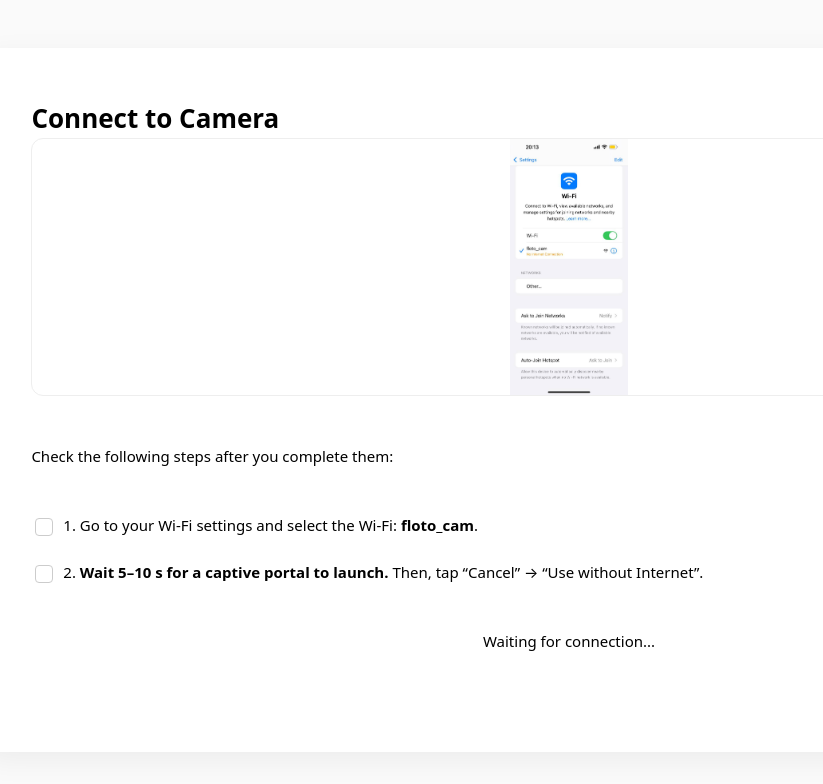
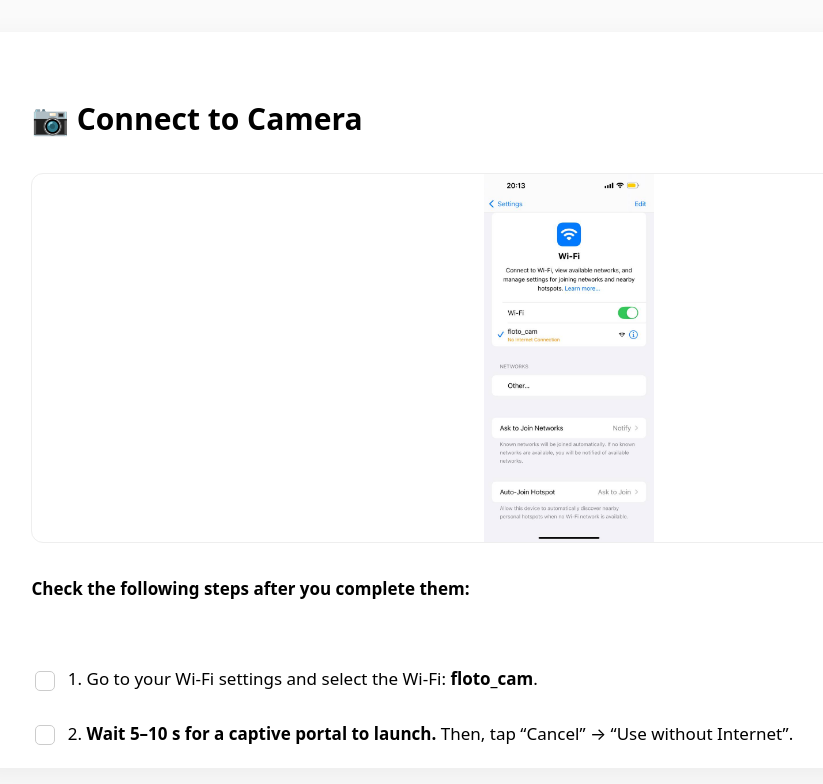
Before and after one commit to WB99/floto-public, a React (Vite) app: page / in a window 1280 px wide. Shown: the top 784 px of the page, without its empty margins (71-894 px from the left). Built offline with nearby package versions, Linux system fonts and the light colour scheme; no server answers.

Commit message:
fixed layout issues

```diff
--- a/src/screens/Connect.jsx
+++ b/src/screens/Connect.jsx
@@ -72,7 +72,7 @@ export default function Connect() {
     <main style={styles.wrap}>
       <section style={styles.card}>
         <div style={styles.inner}>
-          <h2 style={styles.h2}>Connect to Camera</h2>
+          <h2 style={styles.h2}>📷 Connect to Camera</h2>
 
           <div style={styles.imgBox}>
             <img
@@ -147,8 +147,8 @@ const styles = {
     color: "#000",
   },
   card: {
-    width: "92vw",
-    height: "88vh",
+    width: "94vw",
+    height: "92vh",
     background: "#fff",
     color: "#000",
     borderRadius: 20,
@@ -162,14 +162,15 @@ const styles = {
     height: "100%",
     display: "flex",
     flexDirection: "column",
-    justifyContent: "space-between",
-    padding: "4vw",
+    justifyContent: "flex-start",
+    padding: "5vw",
     boxSizing: "border-box",
     color: "#000",
   },
   h2: {
-    fontSize: "clamp(20px, 4vw, 26px)",
+    fontSize: "clamp(22px, 5vw, 30px)",
     margin: 0,
+    marginBottom: "1.5vh",
     textAlign: "left",
     color: "#000",
   },
@@ -179,11 +180,13 @@ const styles = {
     display: "flex",
     justifyContent: "center",
     alignItems: "center",
+    paddingTop: "2.5vh",
+    paddingBottom: "1vh",
   },
   img: {
     width: "100%",
     height: "auto",
-    maxHeight: "32vh",
+    maxHeight: "46vh",
     objectFit: "contain",
     borderRadius: 12,
     border: "1px solid #eee",
@@ -192,80 +195,82 @@ const styles = {
     flex: "1 1 auto",
     display: "flex",
     flexDirection: "column",
-    justifyContent: "center",
+    justifyContent: "flex-start",
     textAlign: "left",
     color: "#000",
+    marginTop: "1vh",
   },
   intro: {
-    fontWeight: 500,
-    fontSize: "clamp(13px, 3vw, 15px)",
-    marginBottom: "2vw",
+    fontWeight: 600,
+    fontSize: "clamp(15px, 3.6vw, 17px)",
+    marginBottom: "3vw",
     color: "#000",
   },
   list: { listStyle: "none", padding: 0, margin: 0, color: "#000" },
-  item: { margin: "1.6vw 0" },
+  item: { margin: "2vw 0" },
   label: {
     cursor: "pointer",
-    lineHeight: 1.5,
-    fontSize: "clamp(13px, 3vw, 15px)",
+    lineHeight: 1.6,
+    fontSize: "clamp(15px, 3.6vw, 17px)",
     color: "#000",
   },
   checkbox: {
     appearance: "none",
     WebkitAppearance: "none",
     MozAppearance: "none",
-    width: 18,
-    height: 18,
-    border: "1.5px solid #ccc",
-    borderRadius: 4,
+    width: 20,
+    height: 20,
+    border: "1.8px solid #ccc",
+    borderRadius: 5,
     background: "#fff",
     display: "inline-block",
     verticalAlign: "middle",
     position: "relative",
-    marginRight: 6,
+    marginRight: 8,
   },
   status: {
     marginTop: "3vh",
     textAlign: "center",
     color: "#444",
-    fontSize: "clamp(13px, 2.8vw, 15px)",
+    fontSize: "clamp(15px, 3.4vw, 17px)",
   },
   ctaColumn: {
     display: "flex",
     flexDirection: "column",
     alignItems: "center",
-    justifyContent: "center",
-    gap: "2.5vh",
-    color: "#000",
+    justifyContent: "flex-start", // pushes elements upward
+    gap: "2.2vh",
+    marginTop: "1vh", // slightly higher in card area
+    height: "25vh", // defines the block to hold them roughly mid-screen
   },
   statusConnected: {
     color: "#000",
-    fontSize: "clamp(14px, 3vw, 16px)",
-    fontWeight: 500,
+    fontSize: "clamp(16px, 3.6vw, 18px)",
+    fontWeight: 600,
     textAlign: "center",
   },
   btn: {
-    padding: "12px 18px",
+    padding: "14px 22px",
     border: 0,
-    borderRadius: 8,
+    borderRadius: 10,
     background: "#000",
-    color: "#fff", // keep text white for contrast
+    color: "#fff",
     cursor: "pointer",
-    minWidth: 200,
-    fontSize: "clamp(14px, 3vw, 16px)",
+    minWidth: 220,
+    fontSize: "clamp(16px, 3.8vw, 18px)",
   },
 };
 
-// add checkmark indicator for styled checkboxes
+// styled checkbox indicator
 const styleTag = document.createElement("style");
 styleTag.innerHTML = `
 input[type="checkbox"][style]::after {
   content: "";
   position: absolute;
   top: 2px;
-  left: 5px;
-  width: 4px;
-  height: 9px;
+  left: 6px;
+  width: 5px;
+  height: 10px;
   border: solid #000;
   border-width: 0 2px 2px 0;
   transform: rotate(45deg);
@@ -275,7 +280,7 @@ input[type="checkbox"][style]:checked::after {
   opacity: 1;
 }
 * { color: #000 !important; }
-button, button * { color: #fff !important; } /* preserve white text inside black buttons */
+button, button * { color: #fff !important; }
 html, body { background: #fafafa !important; }
 `;
 document.head.appendChild(styleTag);
```
